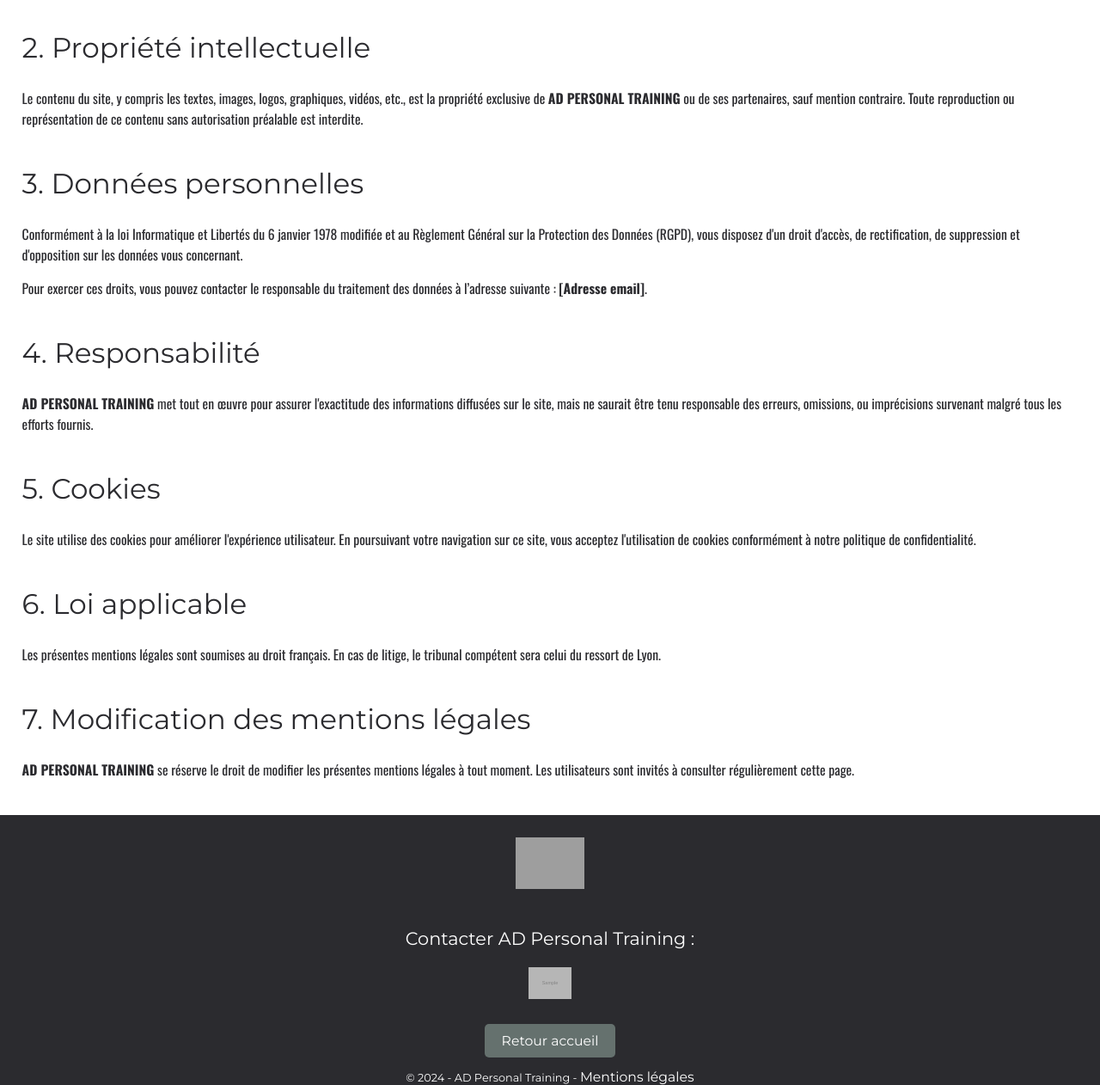
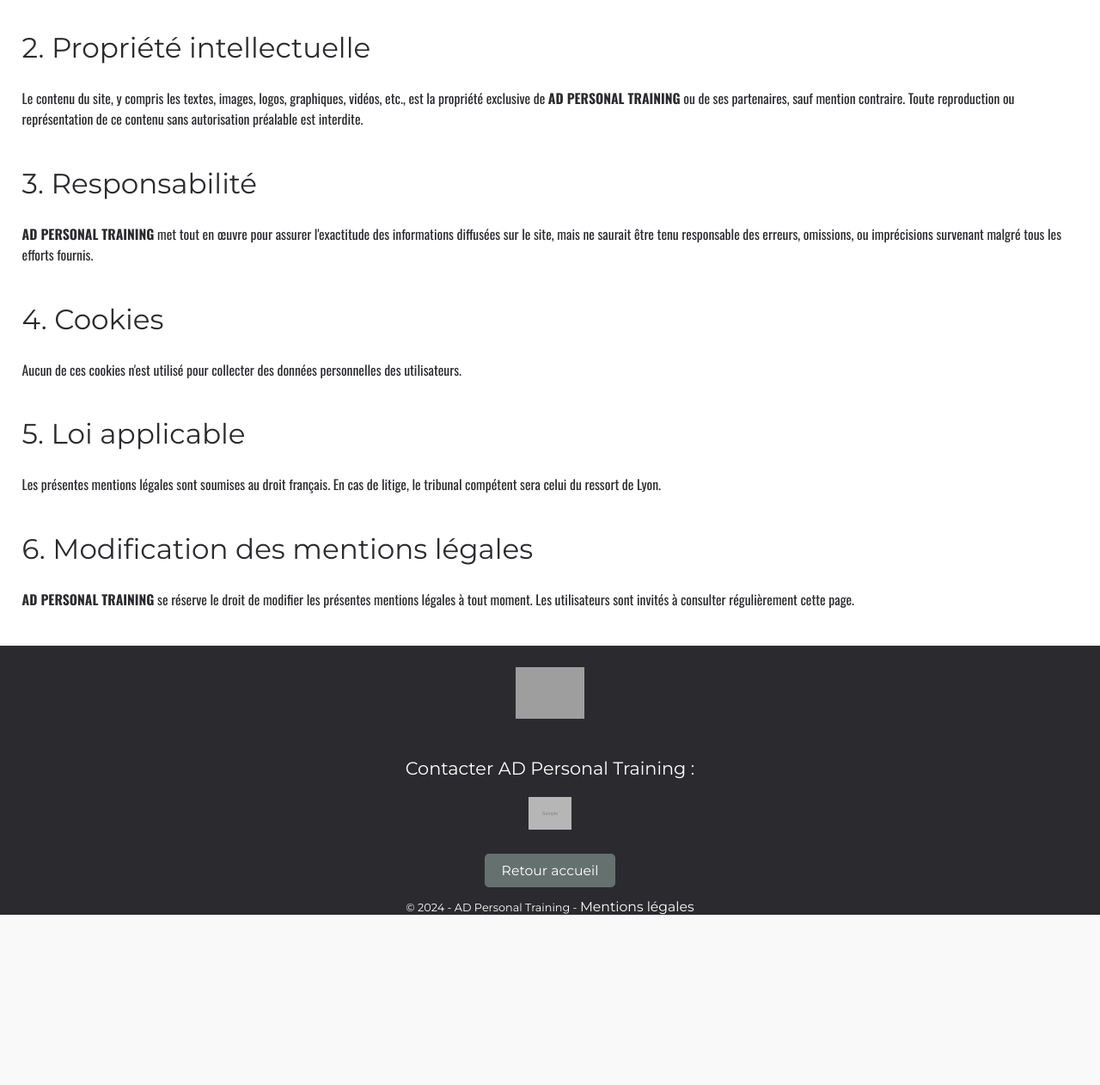
Before and after one commit to MartinDelhaye/adpersonaltraining, a PHP site: page /mentions-legales.php in a window 1280 px wide. Shown: the part 523-1785 px from the top of the page at 86% size. After the commit the page ends 1587 px from the top, so only its background shows below. Run offline with PHP 8.4, Linux system fonts and the light colour scheme; tables that the repository leaves empty or names only in its code hold one stand-in row (values such as "Sample post"); grey boxes marked "Sample" are stand-in pictures; grey boxes are pictures that could not be loaded.

Commit message:
Update mentions-legales.php

```diff
--- a/mentions-legales.php
+++ b/mentions-legales.php
@@ -1,6 +1,5 @@
 <?php
 include ("config/config.php");
-
 ?>
 <!doctype html>
 <html lang="fr">
@@ -8,7 +7,6 @@ include ("config/config.php");
 <head>
     <?php infometa() ?>
     <meta charset="UTF-8">
-    <meta name="viewport" content="width=device-width, initial-scale=1.0">
     <meta name="description" content="Mentions légales de AD PERSONAL TRAINING, coach sportif à domicile ou en entreprise, inscrite au RCS Lyon sous le numéro SIREN 949 102 503.">
     <meta name="keywords" content="mentions légales, coach sportif, AD PERSONAL TRAINING, Lyon, SASU">
     <title>Mentions Légales - AD PERSONAL TRAINING</title>
@@ -35,28 +33,22 @@ include ("config/config.php");
         </section>
 
         <section>
-            <h2>3. Données personnelles</h2>
-            <p>Conformément à la loi Informatique et Libertés du 6 janvier 1978 modifiée et au Règlement Général sur la Protection des Données (RGPD), vous disposez d'un droit d'accès, de rectification, de suppression et d'opposition sur les données vous concernant.</p>
-            <p>Pour exercer ces droits, vous pouvez contacter le responsable du traitement des données à l’adresse suivante : <strong>[Adresse email]</strong>.</p>
-        </section>
-
-        <section>
-            <h2>4. Responsabilité</h2>
+            <h2>3. Responsabilité</h2>
             <p><strong>AD PERSONAL TRAINING</strong> met tout en œuvre pour assurer l'exactitude des informations diffusées sur le site, mais ne saurait être tenu responsable des erreurs, omissions, ou imprécisions survenant malgré tous les efforts fournis.</p>
         </section>
 
         <section>
-            <h2>5. Cookies</h2>
-            <p>Le site utilise des cookies pour améliorer l'expérience utilisateur. En poursuivant votre navigation sur ce site, vous acceptez l'utilisation de cookies conformément à notre politique de confidentialité.</p>
+            <h2>4. Cookies</h2>
+            <p>Aucun de ces cookies n'est utilisé pour collecter des données personnelles des utilisateurs.</p>
         </section>
 
         <section>
-            <h2>6. Loi applicable</h2>
+            <h2>5. Loi applicable</h2>
             <p>Les présentes mentions légales sont soumises au droit français. En cas de litige, le tribunal compétent sera celui du ressort de Lyon.</p>
         </section>
 
         <section>
-            <h2>7. Modification des mentions légales</h2>
+            <h2>6. Modification des mentions légales</h2>
             <p><strong>AD PERSONAL TRAINING</strong> se réserve le droit de modifier les présentes mentions légales à tout moment. Les utilisateurs sont invités à consulter régulièrement cette page.</p>
         </section>
     </main>
```
